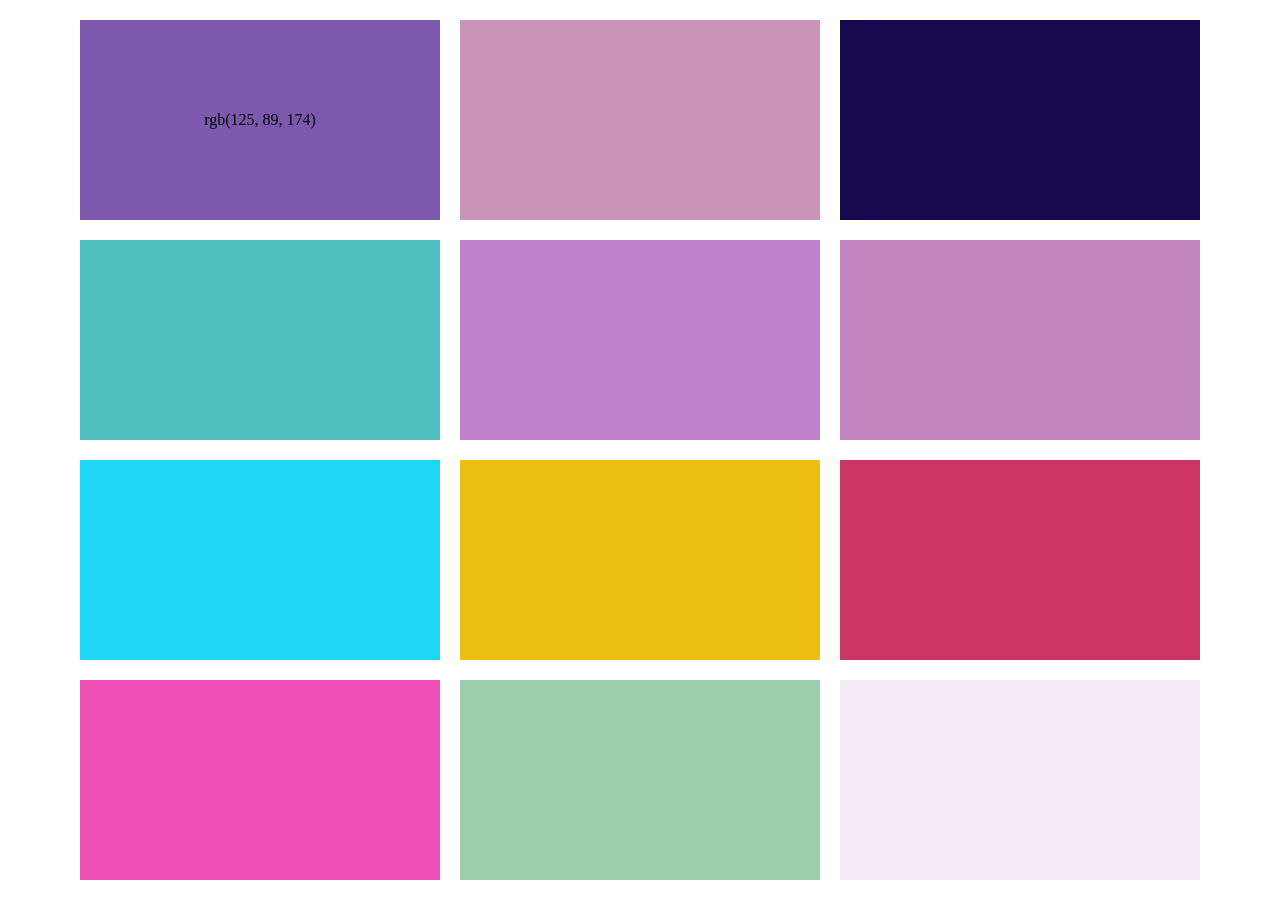
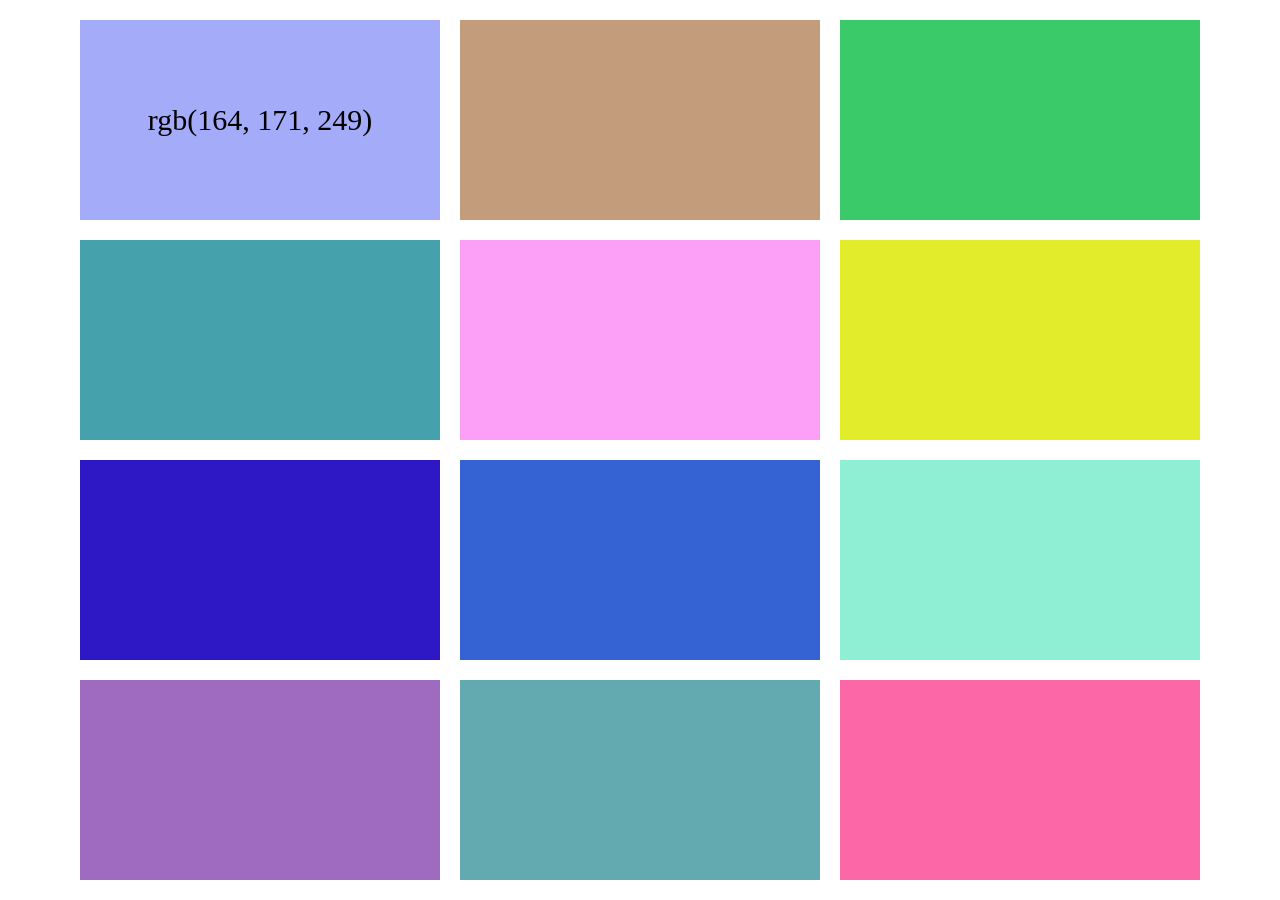
Before and after one commit to km-saifullah/randomColorGenerator, a plain HTML site: page index.html in a window 1280 px wide. Both pictures are taken after a click on the element 260 px from the left and 120 px from the top of the page. Drawn offline with Linux system fonts and the light colour scheme.

Commit message:
some modification and optimization done

```diff
--- a/css/style.css
+++ b/css/style.css
@@ -29,9 +29,10 @@ ul,ol{
 .colors_div{
     width: 30%;
     height: 200px;
-    cursor: pointer;
     display: flex;
     align-items: center;
     justify-content: center;
+    cursor: pointer;
+    font-size: 30px;
 }
 /* Color generator end */
--- a/js/script.js
+++ b/js/script.js
@@ -1,17 +1,20 @@
 // main div
 let mainDiv = document.querySelector('.main_div');
 
-// minimum and maximum number
-let maximum = 255;
-let minimum = 0;
+// generate random number between 0 and 255
+let generateRandomNumber = () => {
+    let maximum = 255;
+    let minimum = 0;
+    let randomNumber = Math.floor(Math.random()*(maximum-minimum+1)) + minimum ;
+    return randomNumber;
+}
 
 // generate RGB colors
 let generateColors = () => {
-    for(let divCount=0; divCount<12;divCount++){
-        // generate random number between 0 and 255 for RGB values
-        let red = Math.floor(Math.random()*(maximum-minimum+1)) + minimum ;
-        let green = Math.floor(Math.random()*(maximum-minimum+1)) + minimum ;
-        let blue = Math.floor(Math.random()*(maximum-minimum+1)) + minimum ;
+    for(let divCount = 0; divCount < 12; divCount++){
+        let red = generateRandomNumber();
+        let green = generateRandomNumber();
+        let blue = generateRandomNumber();
 
         let bgColor = `rgb(${red},${green},${blue})`;
         let coloredDiv = document.createElement('div');
@@ -22,13 +25,33 @@ let generateColors = () => {
 }
 generateColors();
 
+// select individual div and find out the RGB color
 let newDiv = document.querySelectorAll('.colors_div');
 let newDivArr = Array.from(newDiv);
+newDivArr.map(item => {
+    item.addEventListener('click', () => {
+        let rgbColor = (item.style.backgroundColor);
+        item.innerText = rgbColor;
+    });
+    // double click event to show the hex color
+    item.addEventListener('dblclick', () => {
+        let rgbColor = (item.style.backgroundColor);
+        let removeRGB = rgbColor.replaceAll("rgb(","");
+        let removeBracket = removeRGB.replace(")","");
+        let splitRgb = removeBracket.split(",");
+        let red = Number(splitRgb[0]);
+        let green = Number(splitRgb[1]);
+        let blue = Number(splitRgb[2]);
+        console.log(red,green,blue);
+        rgbToHex(red);
+        item.innerHTML = rgbColor;
+    })
+});
 
-newDivArr.map((item,index)=>{
-    item.addEventListener('click',()=>{
-        let color = (item.style.backgroundColor);
-        console.log(color);
-        item.innerHTML = color;
-    })
-})
+// convert RGB color to Hexadecimal color
+let rgbToHex = (color) => {
+    let wholeNumber = color;
+    let decimalPortion = wholeNumber / 16;
+    console.log(decimalPortion);
+    console.log(decimalPortion % 16 );
+}
```
